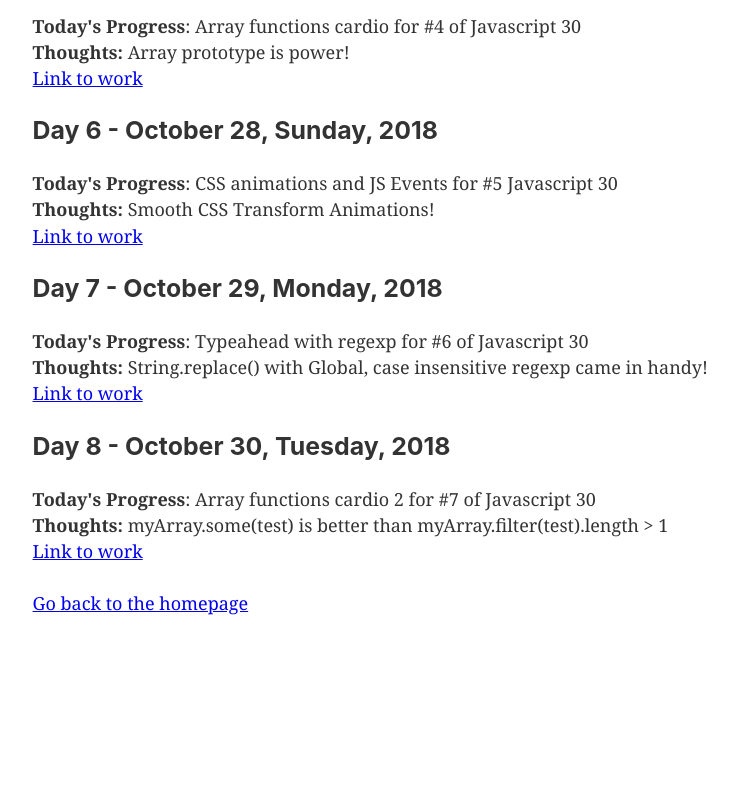
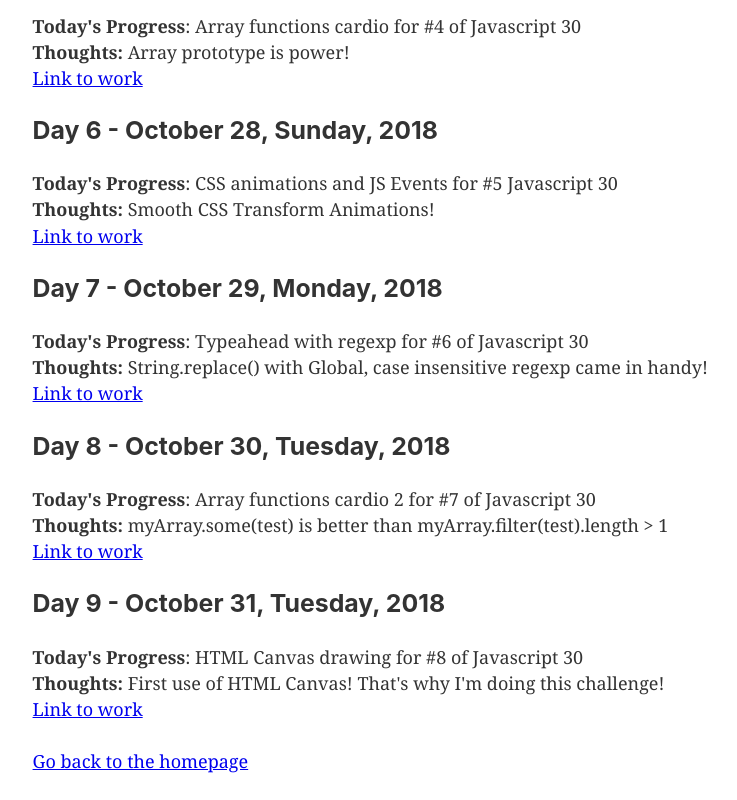
Before and after one commit to turnlab-solutions/website, a Gatsby site: page /100-days-of-code-challenge in a window 1280 px wide. Shown: the part 918-1718 px from the top of the page, without its empty margins (147-884 px from the left). Before the commit the page ends 1561 px from the top, so only its background shows below. Built offline with nearby package versions, Linux system fonts and the light colour scheme; Gatsby itself is replaced by a stand-in of ours.

Commit message:
Log day 9

```diff
--- a/src/pages/100-days-of-code-challenge.js
+++ b/src/pages/100-days-of-code-challenge.js
@@ -53,6 +53,12 @@ const SecondPage = () => (
     <strong>Thoughts:</strong> myArray.some(test) is better than myArray.filter(test).length > 1<br />
     <a href="https://maxletourneur.github.io/JavaScript30/07%20-%20Array%20Cardio%20Day%202/">Link to work</a><br />
     </p>
+    <h3>Day 9 - October 31, Tuesday, 2018</h3>
+    <p>
+    <strong>Today's Progress</strong>: HTML Canvas drawing for #8 of Javascript 30<br />
+    <strong>Thoughts:</strong> First use of HTML Canvas! That's why I'm doing this challenge!<br />
+    <a href="https://maxletourneur.github.io/JavaScript30/07%20-%20Array%20Cardio%20Day%202/">Link to work</a><br />
+    </p>
     <Link to="/">Go back to the homepage</Link>
   </Layout>
 )
```
